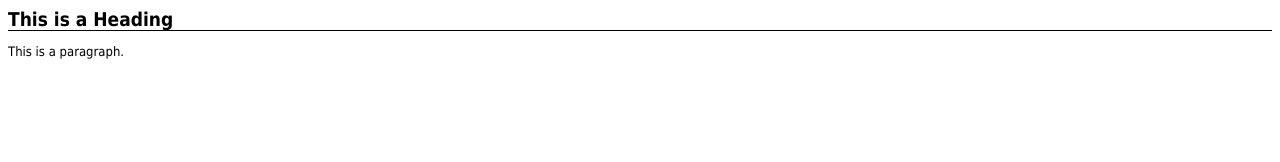
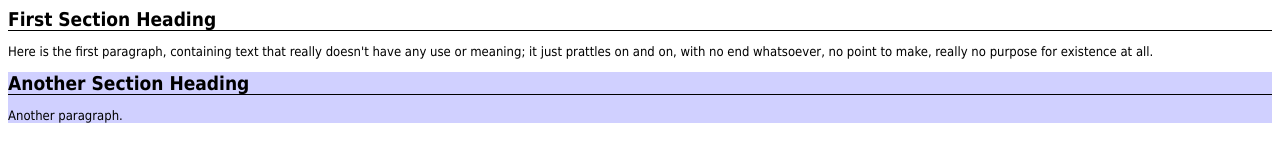
Before and after one commit to orcaja99/DesWeb, a plain HTML site: page index.html in a window 1280 px wide. Drawn offline with Linux system fonts and the light colour scheme.

Commit message:
Update index.html

```diff
--- a/index.html
+++ b/index.html
@@ -1,13 +1,19 @@
-<html>
-<head>
-  <link rel="stylesheet" type="text/css" href="Styles.css" />
 
-<title>Page Title</title>
-</head>
+<link rel="stylesheet" type="text/css" href="Styles.css" />
 <body>
-
-<h1>This is a Heading</h1>
-<p>This is a paragraph.</p>
-
+	<h1>First Section Heading</h1>
+	<p>
+		Here is the first paragraph, containing
+		text that really doesn't have any use
+		or meaning; it just prattles on and on,
+		with no end whatsoever, no point to
+		make, really no purpose for existence
+		at all.
+	</p>
+	<div class="shaded">
+		<h1>Another Section Heading</h1>
+		<p>
+			Another paragraph.
+		</p>
+	</div>
 </body>
-</html>
```
